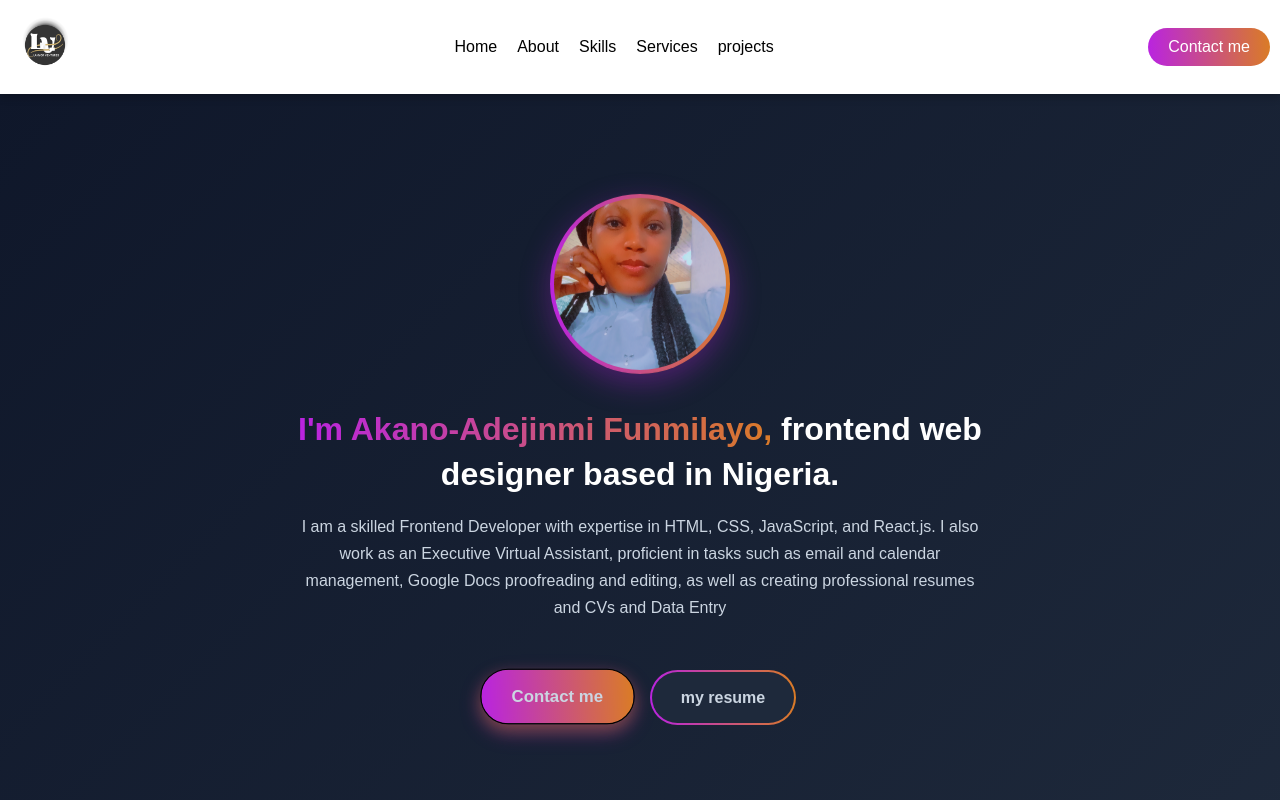
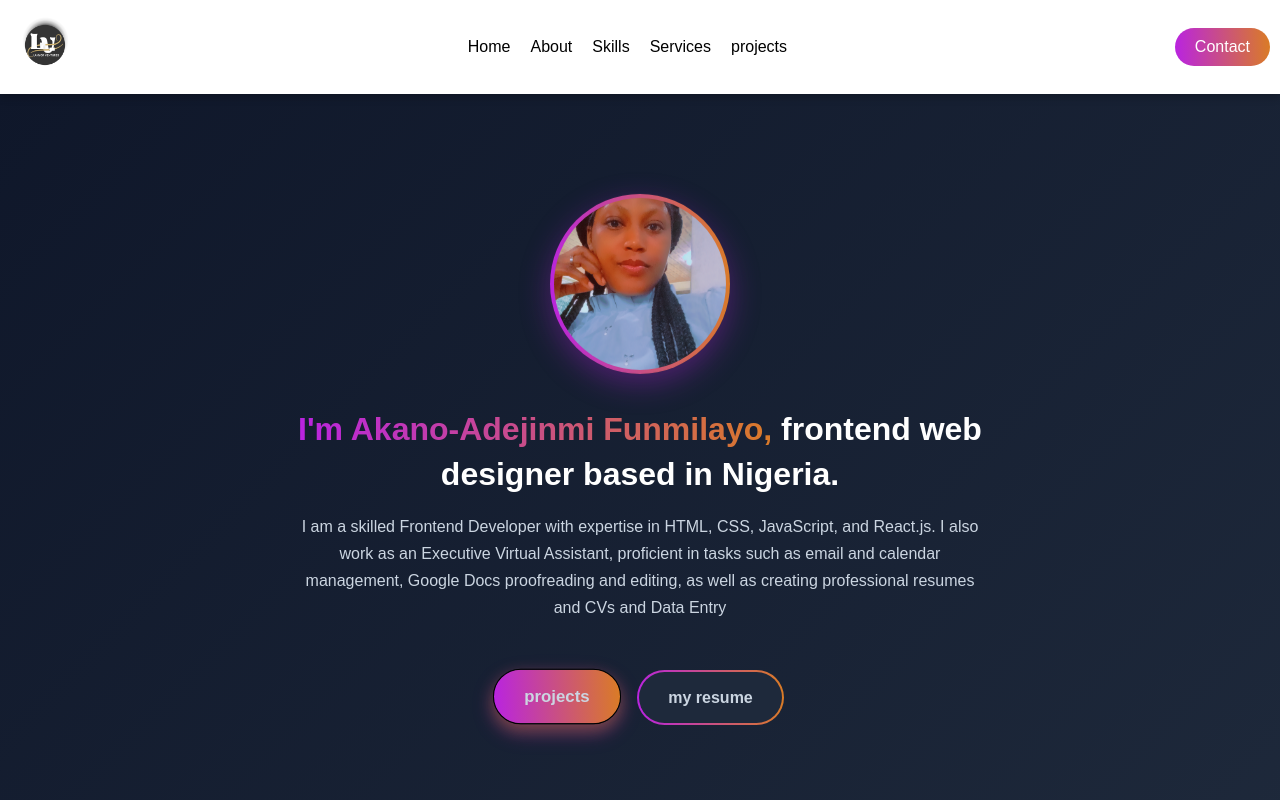
Before and after one commit to Funmight44/my-portfolio, a React (Vite) app: page / in a window 1280 px wide. Shown: the top 800 px of the page. Built offline with nearby package versions, Linux system fonts and the light colour scheme.

Commit message:
repositioned the project button

```diff
--- a/src/components/header.jsx
+++ b/src/components/header.jsx
@@ -27,7 +27,7 @@ const Header = () => {
                     {/* {showdropdown && <Dropdown  setShowdropdown={setShowdropdown}/>} */}
 
                 </nav>
-                  <Link to="/contact"> <p className="connect">Contact me</p></Link>
+                  <Link to="/contact"> <p className="connect">Contact</p></Link>
                   <span className="menubar"  onClick={() => setToogle(!toogle)}><i class="bi bi-list"></i></span>
             </header>
 
@@ -38,7 +38,7 @@ const Header = () => {
                     <Link to="/about"><p >About</p></Link>
                     <Link to="/skills"><p >Skills</p></Link>
                     <Link to="/services"><p>Services</p></Link>
-                    <Link to="/work"><p>projects</p></Link>
+                    <Link to="/contact"> <p>Contact me</p></Link>
                 </nav>
 
         </>
--- a/src/pages/hero.jsx
+++ b/src/pages/hero.jsx
@@ -24,7 +24,7 @@ const Hero = () => {
                     as well as creating professional resumes and CVs and Data Entry
                 </p>
                 <div className="hero-action ">
-                    <Link to="/contact"><p className="hero-connect">Contact me</p></Link>
+                    <Link to="/contact"><p className="hero-connect">projects</p></Link>
                     <a href="/resume.pdf" target="_blank" rel="noopener noreferrer">
                     <p className="hero-resume">my resume</p></a>
                 </div>
```
